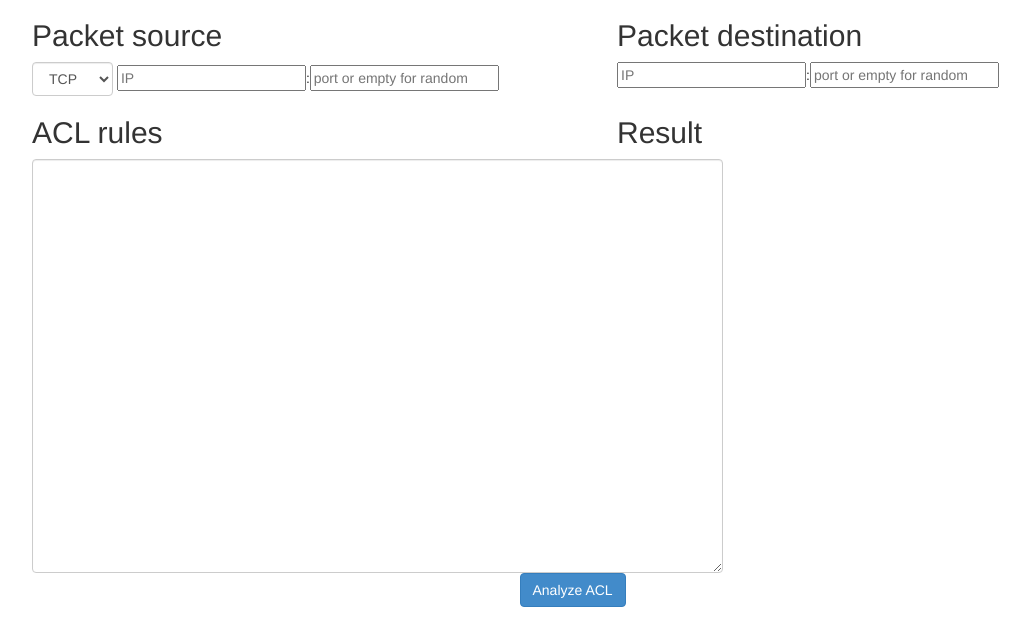
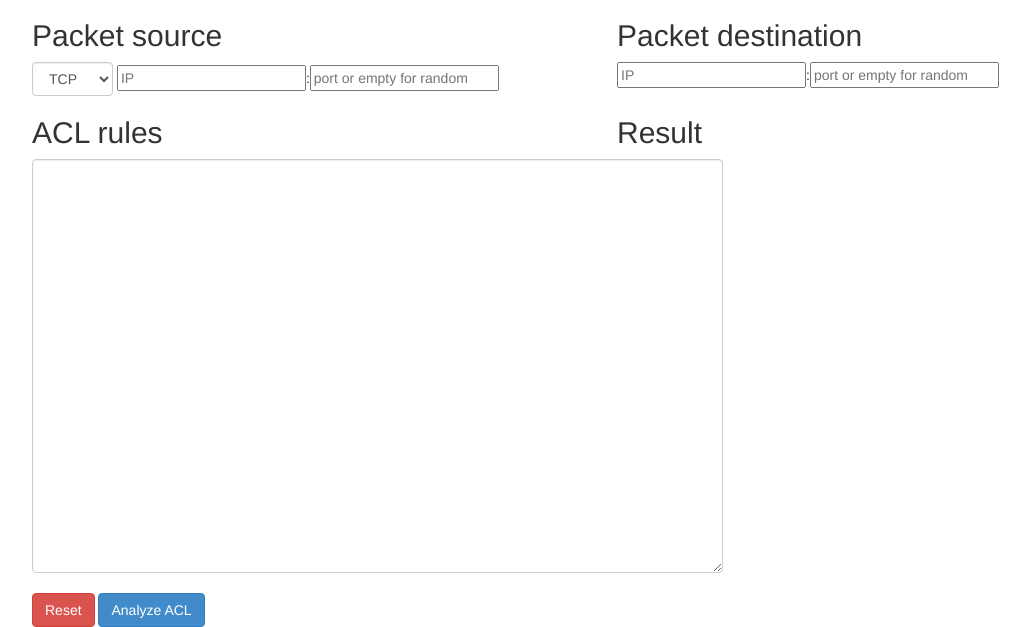
Before and after one commit to frenzymadness/Cisco-ACL-Analyzer, a Python web app: template templates/index.html in a window 1280 px wide. Shown: the part 271-898 px from the top of the page, without its empty margins (38-1068 px from the left). Run offline with Jinja, Linux system fonts and the light colour scheme; the template is opened without the code that fills it, so the values that code supplies are empty; some libraries are stand-ins or nearby versions.

Commit message:
Added reset button and analyza button moved under textarea.

```diff
--- a/templates/index.html
+++ b/templates/index.html
@@ -35,17 +35,14 @@
       <div class="row">
         <div class="col-md-6">
           <h2>ACL rules</h2>
-          <textarea class="form-control" name="acl" cols="80" rows="20"></textarea>
+          <textarea class="form-control" name="acl" cols="80" rows="20"></textarea><br/><br/>
+          <input type="reset" class="btn btn-danger" value="Reset" />
+          <input type="submit" class="btn btn-primary" name="analyze" value="Analyze ACL" />
         </div>
         <div class="col-md-6">
           <h2>Result</h2>
           <div id="result" ></div>
         </div>
-      </div>
-      <div class="row">
-        <div class="col-md-5"></div>
-        <div class="col-md-1"><input type="submit" class="btn btn-primary" name="analyze" value="Analyze ACL" /></div>
-        <div class="col-md-6"></div>
       </div>
     </div>
   </form>
```
